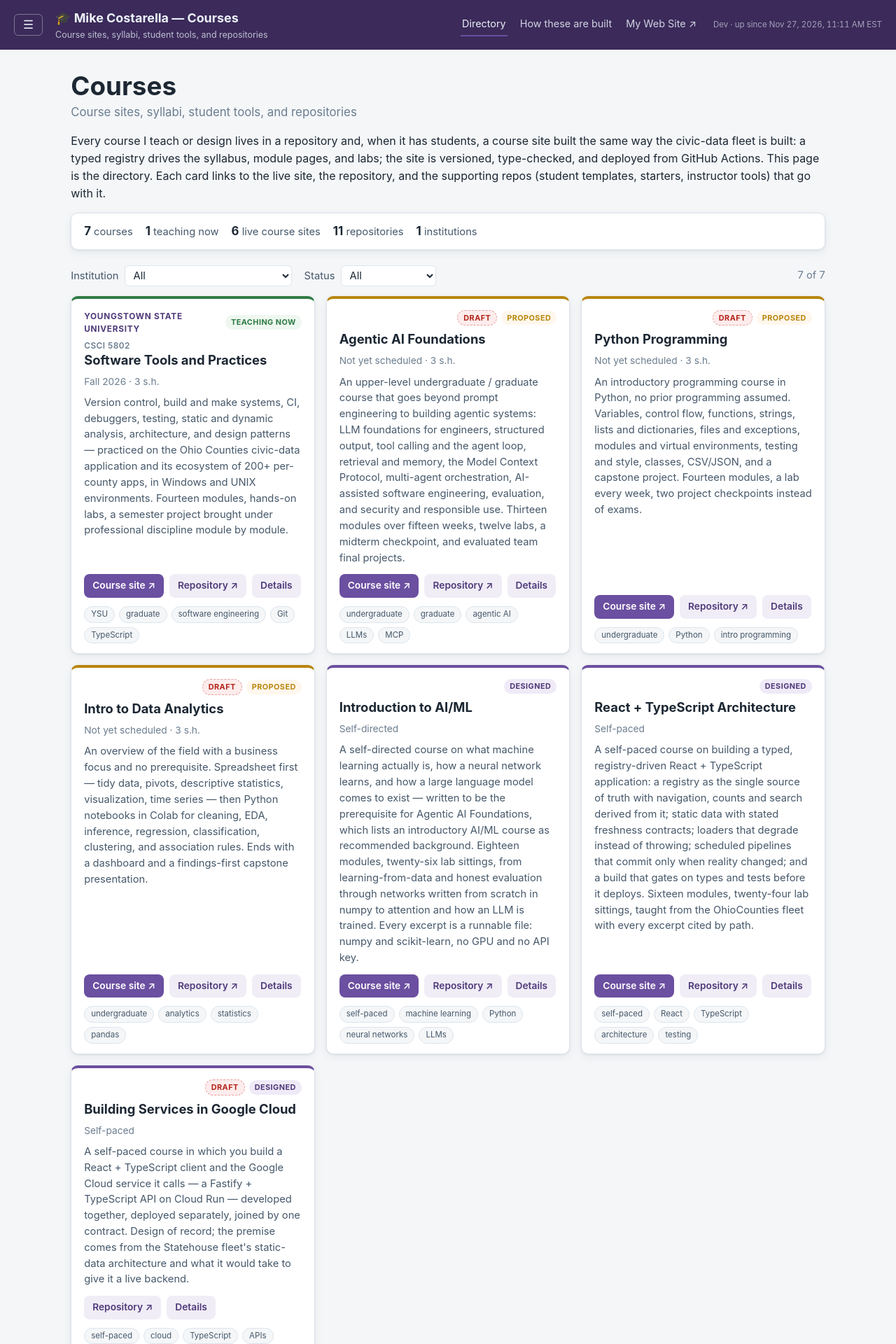
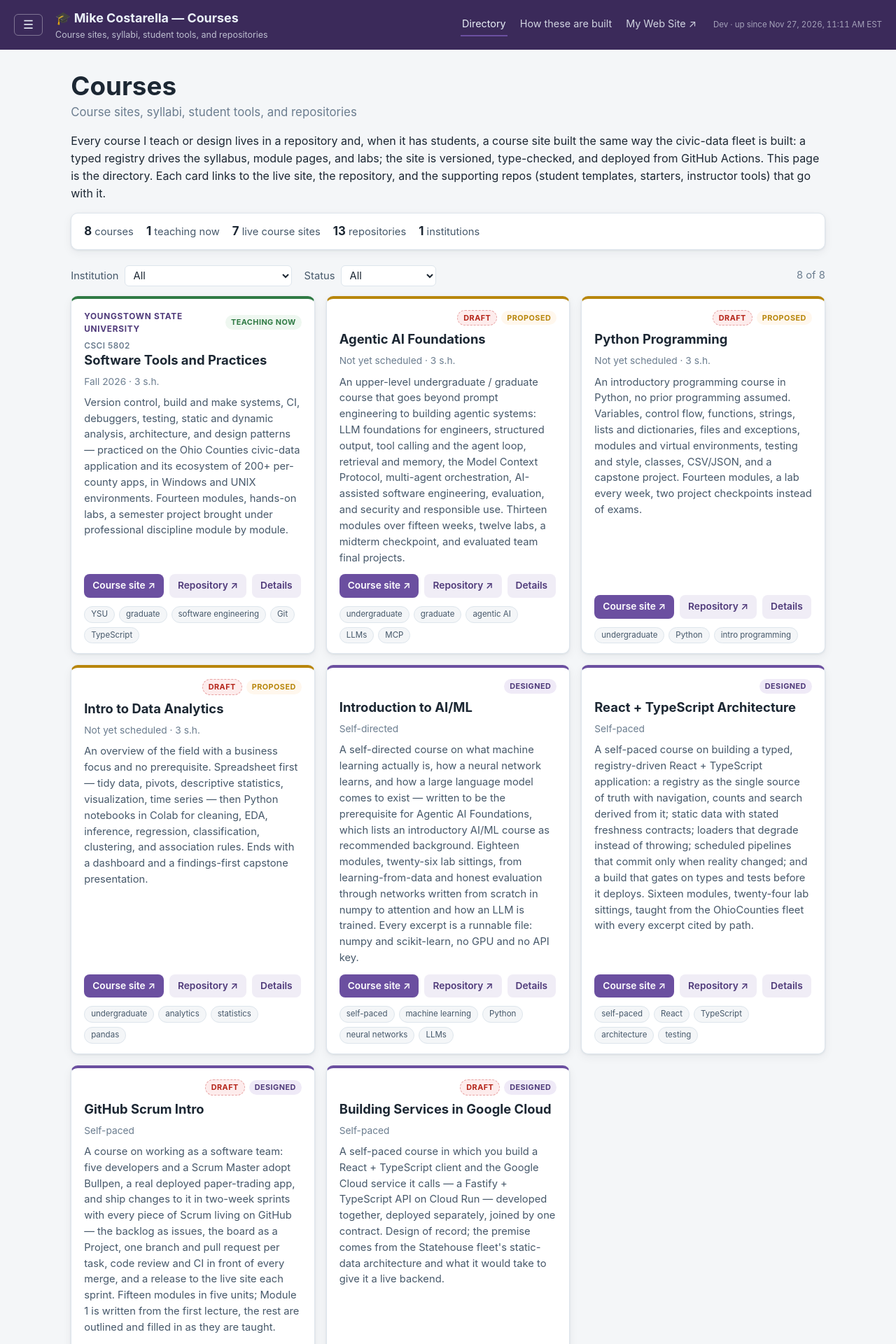
Before and after one commit to MikeCostarella/MikeCostarellaCourses, a React (Vite) app in the folder react-app/: page / in a window 1280 px wide. Shown: the top 1920 px of the page at 70% size. Built offline with nearby package versions, Linux system fonts and the light colour scheme.

Commit message:
Add GitHub Scrum Intro to the course directory
Register CS_GitHubScrumIntro in courses.ts as a self-paced, designed,
draft course: summary, site URL, and Bullpen as the related adopted-app
repo. Appears on the directory page, in the menu, and in the stats.

```diff
--- a/react-app/src/data/courses.ts
+++ b/react-app/src/data/courses.ts
@@ -91,6 +91,21 @@ export const COURSES: CourseDef[] = [
     tags: ["self-paced", "React", "TypeScript", "architecture", "testing"],
   },
   {
+    id: "github-scrum",
+    title: "GitHub Scrum Intro",
+    term: "Self-paced",
+    status: "designed",
+    draft: true,
+    summary:
+      "A course on working as a software team: five developers and a Scrum Master adopt Bullpen, a real deployed paper-trading app, and ship changes to it in two-week sprints with every piece of Scrum living on GitHub — the backlog as issues, the board as a Project, one branch and pull request per task, code review and CI in front of every merge, and a release to the live site each sprint. Fifteen modules in five units; Module 1 is written from the first lecture, the rest are outlined and filled in as they are taught.",
+    siteUrl: `${PAGES}/CS_GitHubScrumIntro/`,
+    repo: "CS_GitHubScrumIntro",
+    related: [
+      { repo: "Bullpen", role: "The adopted app every developer forks", pagesUrl: `${PAGES}/Bullpen/` },
+    ],
+    tags: ["self-paced", "Scrum", "Git", "GitHub", "teamwork"],
+  },
+  {
     id: "gcloud",
     title: "Building Services in Google Cloud",
     term: "Self-paced",
```
